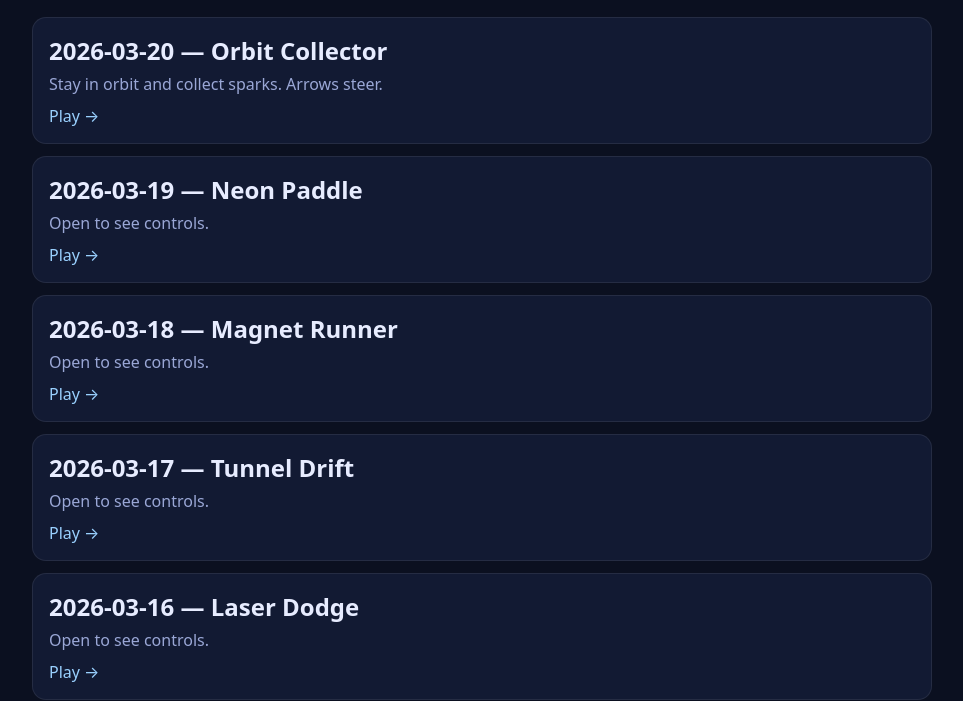
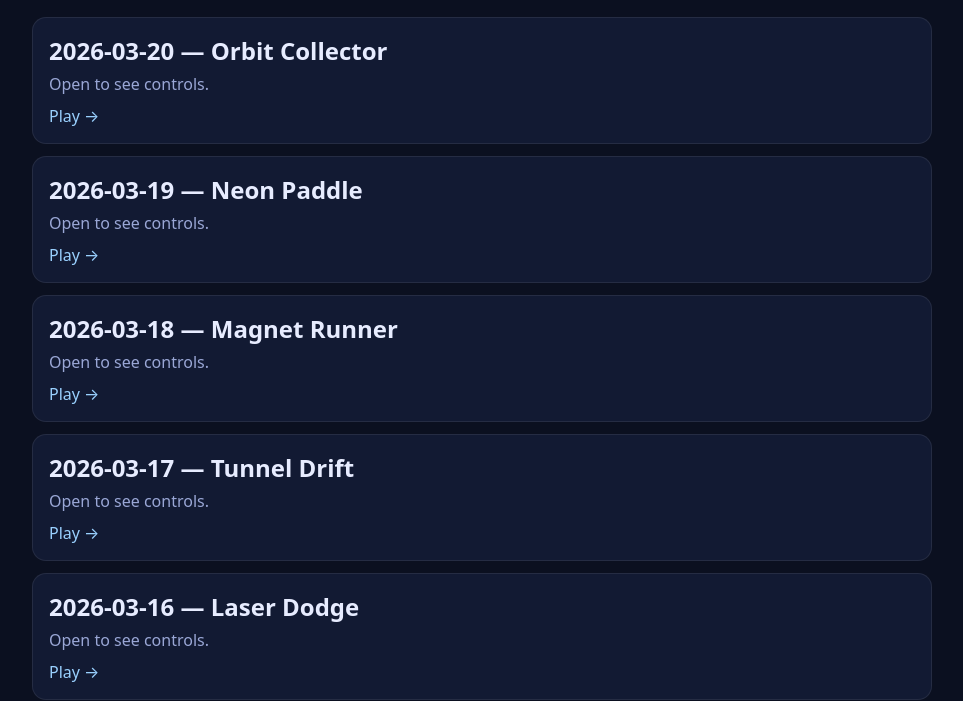
Before and after one commit to ananya-blr-1111/AIGames, a plain HTML site: page index.html in a window 1280 px wide. Shown: the part 130-831 px from the top of the page, without its empty margins (158-1121 px from the left). Drawn offline with Linux system fonts and the light colour scheme.

Commit message:
Daily game: 2026-03-20

```diff
--- a/index.html
+++ b/index.html
@@ -23,7 +23,7 @@
 
     <div class="card">
       <h2 style="margin:0 0 6px">2026-03-20 — Orbit Collector</h2>
-      <p style="margin:0 0 10px;color:var(--muted)">Stay in orbit and collect sparks. Arrows steer.</p>
+      <p style="margin:0 0 10px;color:var(--muted)">Open to see controls.</p>
       <a href="games/2026-03-20-orbit-collector/">Play →</a>
     </div>
 
```
